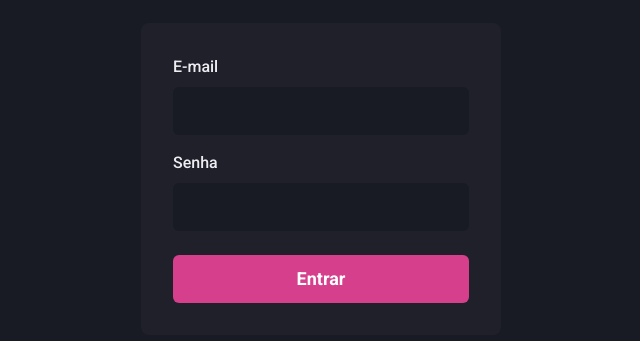
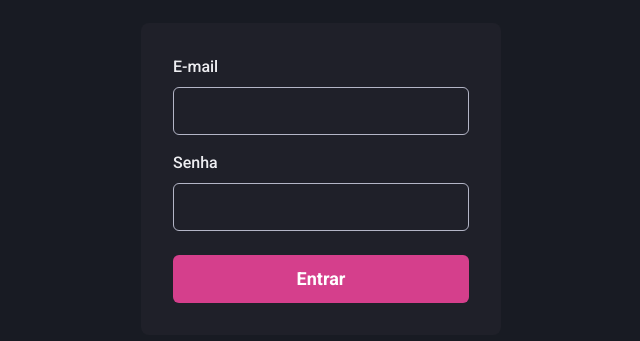
Before and after one commit to leo-ngra/dashboard, a Next.js app: page / in a window 1280 px wide. Shown: the part 221-562 px from the top of the page, without its empty margins (319-959 px from the left). Built offline with nearby package versions, Linux system fonts and the light colour scheme.

Commit message:
add input

```diff
--- /dev/null
+++ b/src/components/Form/Input.tsx
@@ -0,0 +1,28 @@
+
+import { Input as ChakraInput, InputProps as ChakraInputProps, FormLabel, FormControl } from '@chakra-ui/react'
+
+
+interface InputProps extends ChakraInputProps {
+   name: string;
+   label?: string;
+}
+
+
+   export function Input({label, name, ...rest}: InputProps){
+   return (
+      <FormControl>
+         { !!label && <FormLabel htmlFor={name}>{label}</FormLabel> }
+         <ChakraInput
+            name={name}
+            id={name}
+            focusBorderColor="pink.400"
+            size="lg"
+            _hover={{
+               bgColor: "gray.900"
+            }}
+            {...rest}
+         />
+
+      </FormControl>
+   )
+}
--- a/src/pages/index.tsx
+++ b/src/pages/index.tsx
@@ -1,6 +1,7 @@
-import { Flex, Input, Button, Stack, FormLabel, FormControl } from '@chakra-ui/react'
+import { Flex, Button, Stack} from '@chakra-ui/react'
+import { Input } from '../components/Form/Input'
 
-export default function Home() {
+export default function SignIn() {
   return (
    <Flex
       w='100vw'
@@ -18,36 +19,8 @@
           flexDir='column'
           >
             <Stack spacing='4'>
-                <FormControl>
-                    <FormLabel htmlFor='email'>E-mail</FormLabel>
-                        <Input
-                          name='email'
-                          id='email'
-                          type='email'
-                          focusBorderColor='pink.500'
-                          bgColor='gray.900'
-                          variant='filled'
-                          _hover={{
-                            bgColor: 'gray.900'
-                          }}
-                          size='lg'
-                          />
-                </FormControl>
-
-                <FormControl>
-                    <FormLabel htmlFor='password'>Senha</FormLabel>
-                        <Input
-                            name='password'
-                            id='password'
-                            type='password'
-                            focusBorderColor='pink.500'
-                            bgColor='gray.900'
-                            variant='filled'
-                            _hover={{
-                              bgColor: 'gray.900'
-                            }}
-                            size='lg' />
-                </FormControl>
+                <Input name='email' type='email' label='E-mail' />
+                <Input name='password' type='password' label='Senha' />
             </Stack>
 
             <Button type='submit' mt='6' colorScheme='pink' size='lg'>Entrar</Button>
```
